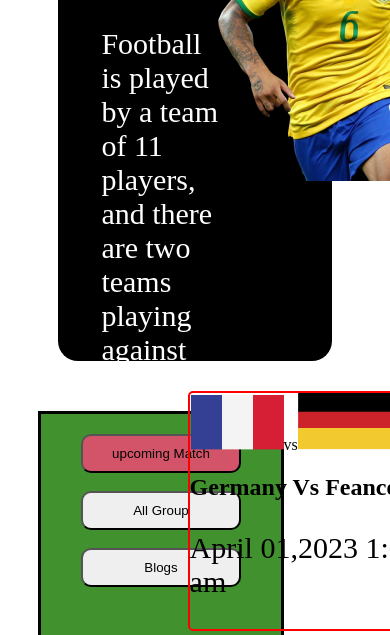
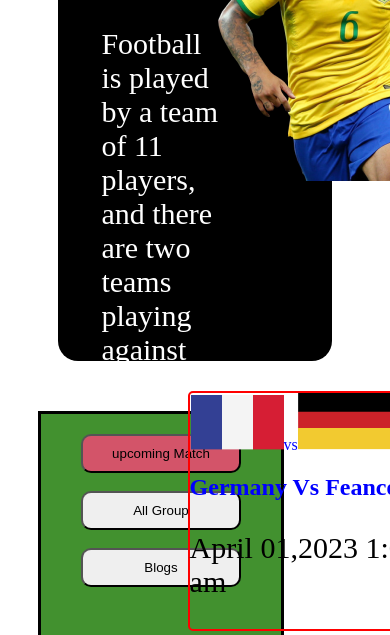
Before and after one commit to me2sumanislam/football, a plain HTML site: page index2.html in a window 390 px wide. Shown: the part 209-844 px from the top of the page. Drawn offline with Linux system fonts and the light colour scheme.

Commit message:
try to media query

```diff
--- a/index2.css
+++ b/index2.css
@@ -1,3 +1,14 @@
+
+
+/* media-query-start */
+@media screen and (max-width: 600px) {
+    body {
+        color: blue;
+    }
+}
+
+/* media-query-end */
+
 
  /* banner-style-start */
 
```
